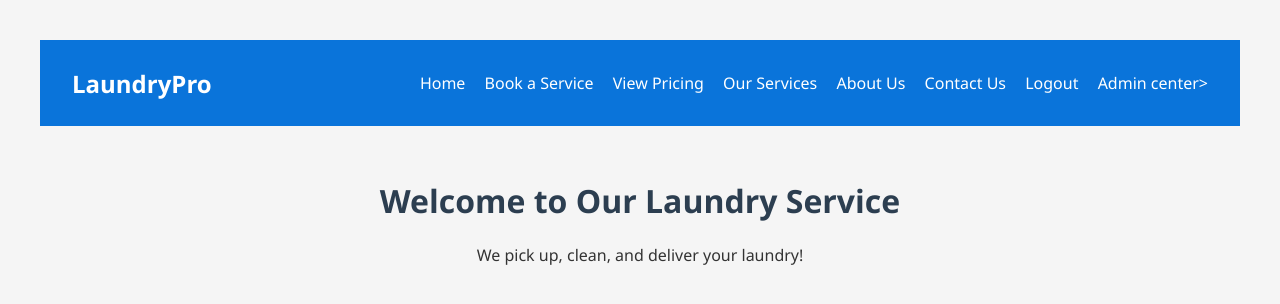
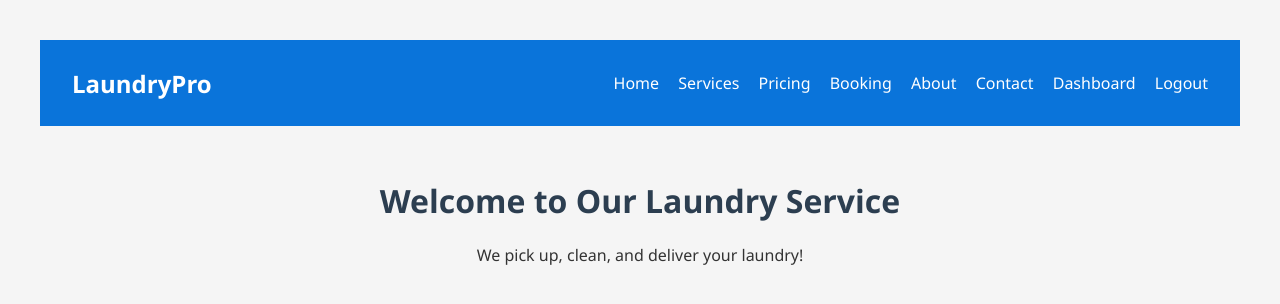
Before and after one commit to Joy-dilys/laundry-website, a Flask app: page / in a window 1280 px wide. Shown: the top 304 px of the page. Run offline with Flask 3, Linux system fonts and the light colour scheme; a user stored in the database is signed in.

Commit message:
Updated mobile view and fixed template errors

```diff
--- a/app.py
+++ b/app.py
@@ -14,7 +14,6 @@ login_manager.login_view = 'login'
 
 
 @app.route('/')
-@login_required
 def home():
     return render_template('index.html')
 
--- a/templates/index.html
+++ b/templates/index.html
@@ -14,20 +14,20 @@
     <div class="menu-toggle" onclick="toggleMenu()">☰</div>
     <ul class="nav-links">
       {% if current_user.is_authenticated %}
-      <li><a href="{{ url_for('home') }}">Home</a></li>
-      <li><a href="{{ url_for('booking') }}">Book a Service</a></li>
-      <li><a href="{{ url_for('pricing') }}">View Pricing</a></li>
-      <li><a href="{{ url_for('services') }}">Our Services</a></li>
-      <li><a href="{{ url_for('about') }}">About Us</a></li>
-      <li><a href="{{ url_for('contact') }}">Contact Us</a></li>
-      <li><a href="{{ url_for('logout') }}">Logout</a></li>
-      <li><a href="{{ url_for('admin_dashboard') }}">Admin center></a></li>
+    <li><a href="/">Home</a></li>
+    <li><a href="/services">Services</a></li>
+    <li><a href="/pricing">Pricing</a></li>
+    <li><a href="/booking">Booking</a></li>
+    <li><a href="/about">About</a></li>
+    <li><a href="/contact">Contact</a></li>
+      <li><a href="/dashboard">Dashboard</a></li>
+      <li><a href="/logout">Logout</a></li>
     {% else %}
-      <li><a href="{{ url_for('login') }}">Login</a></li>
-      <li><a href="{{ url_for('register') }}">Register</a></li>
+      <li><a href="/login">Login</a></li>
+      <li><a href="/register">Register</a></li>
     {% endif %}
-    </ul>
-  </nav>
+  </ul>
+</nav>
 
   <!-- Page Content -->
   <header>
```
